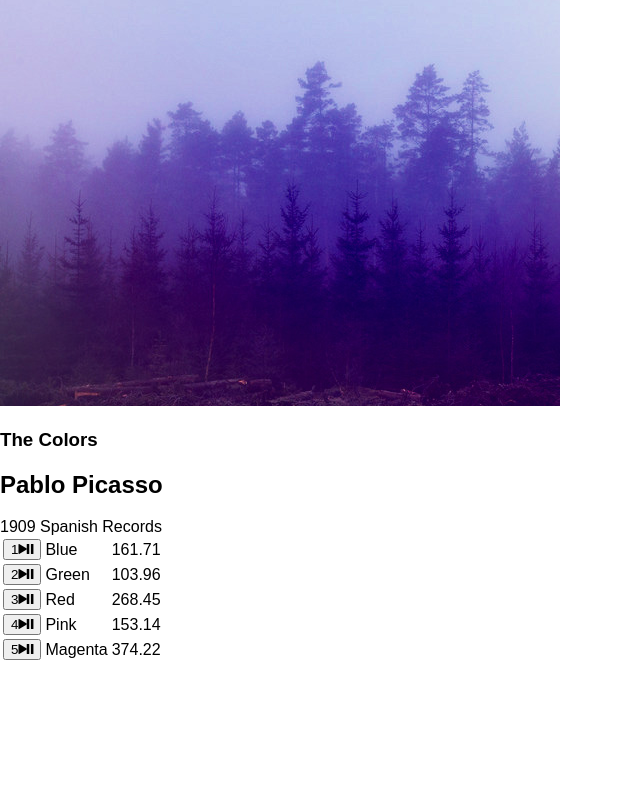
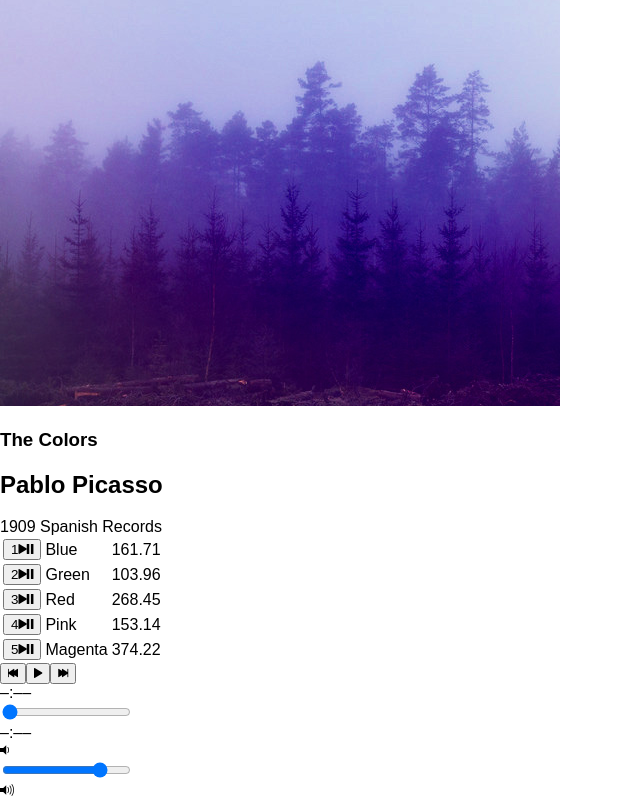
Before and after one commit to isimon1002/Bloc-Jams-React, a React (Create React App) app: page /album/the-colors in a window 1280 px wide. Shown: the part 252-1052 px from the top of the page, without its empty margins (0-640 px from the left). Before the commit the page ends 915 px from the top, so only its background shows below. Built offline with nearby package versions, Linux system fonts and the light colour scheme.

Commit message:
I made the previous button work.  I changed the previous bar from what Bloc did to make it so that if you go back from the first song it circles to the last song

```diff
--- a/src/components/Album.js
+++ b/src/components/Album.js
@@ -1,5 +1,6 @@
 import React, { Component } from 'react';
 import albumData from './../data/albums';
+import PlayerBar from './PlayerBar'
 
 class Album extends Component {
   constructor(props) {
@@ -47,6 +48,17 @@
   }
 }
 
+handlePrevClick(){
+  const currentIndex = this.state.album.songs.findIndex(song => this.state.currentSong === song);
+  var newIndex = currentIndex - 1;
+  if(newIndex < 0){
+    newIndex = this.state.album.songs.length-1
+  }
+  const newSong = this.state.album.songs[newIndex];
+  this.setSong(newSong);
+  this.play(newSong);
+}
+
 
   render() {
     return (
@@ -81,6 +93,12 @@
           )}
           </tbody>
         </table>
+        <PlayerBar
+          isPlaying={this.state.isPlaying}
+          currentSong={this.state.currentSong}
+          handleSongClick={() => this.handleSongClick(this.state.currentSong)}
+          handlePrevClick={() => this.handlePrevClick()}
+        />
       </section>
     );
   }
--- /dev/null
+++ b/src/components/PlayerBar.js
@@ -0,0 +1,33 @@
+import React, { Component } from 'react';
+
+class PlayerBar extends Component {
+  render() {
+    return (
+      <section className="player-bar">
+        <section id="buttons">
+          <button id="previous" onClick={this.props.handlePrevClick}>
+            <span className="ion-skip-backward"></span>
+          </button>
+          <button id="play-pause" onClick={this.props.handleSongClick}>
+            <span className={this.props.isPlaying ? 'ion-pause' : 'ion-play'}></span>
+          </button>
+          <button id="next">
+            <span className="ion-skip-forward"></span>
+          </button>
+        </section>
+        <section id="time-control">
+          <div className="current-time">–:––</div>
+          <input type="range" className="seek-bar" value="0" />
+          <div className="total-time">–:––</div>
+        </section>
+        <section id="volume-control">
+          <div className="icon ion-volume-low"></div>
+          <input type="range" className="seek-bar" value="80" />
+          <div className="icon ion-volume-high"></div>
+        </section>
+      </section>
+    );
+  }
+}
+
+export default PlayerBar;
```
